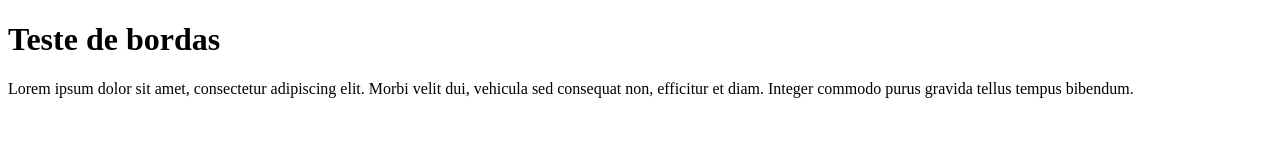
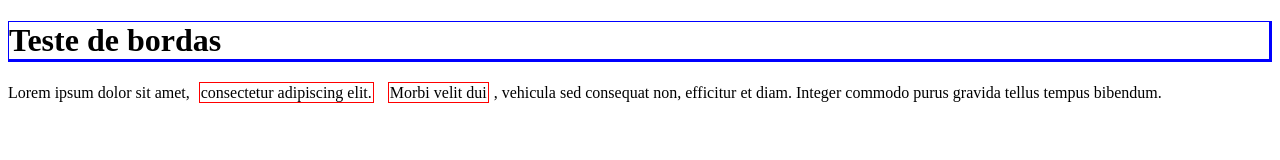
Before and after one commit to mcpereira7/web, a plain HTML site: page 20180308/bordas.html in a window 1280 px wide. Drawn offline with Linux system fonts and the light colour scheme.

Commit message:
Aula 20180308/bordas.html

```diff
--- a/20180308/bordas.html
+++ b/20180308/bordas.html
@@ -4,10 +4,17 @@
   <head>
     <meta charset="UTF-8">
     <title>Untitled Document</title>
-    <style type="te xt/css">
+    <style type="text/css">
       h1{
-        border: 1px blue solid;
+        border-style:  solid;
+        border-width: 1px 3px 3px 1px;
+          border-color: blue;
       }
+        span{
+            border: solid red 1px;
+            padding: 1px;
+            margin: 5px;
+        }
 
       </style>
   </head>
@@ -15,7 +22,7 @@
   <body>
 
     <h1>Teste de bordas</h1>
-      <p>Lorem ipsum dolor sit amet, consectetur adipiscing elit. Morbi velit dui, vehicula sed consequat non, efficitur et diam. Integer commodo purus gravida tellus tempus bibendum.</p>
+      <p>Lorem ipsum dolor sit amet, <span>consectetur adipiscing elit.</span> <span>Morbi velit dui</span>, vehicula sed consequat non, efficitur et diam. Integer commodo purus gravida tellus tempus bibendum.</p>
 
   </body>
 
```
Also changed, not shown: 20180308/cssdiversos.html (+5 -1 lines).
